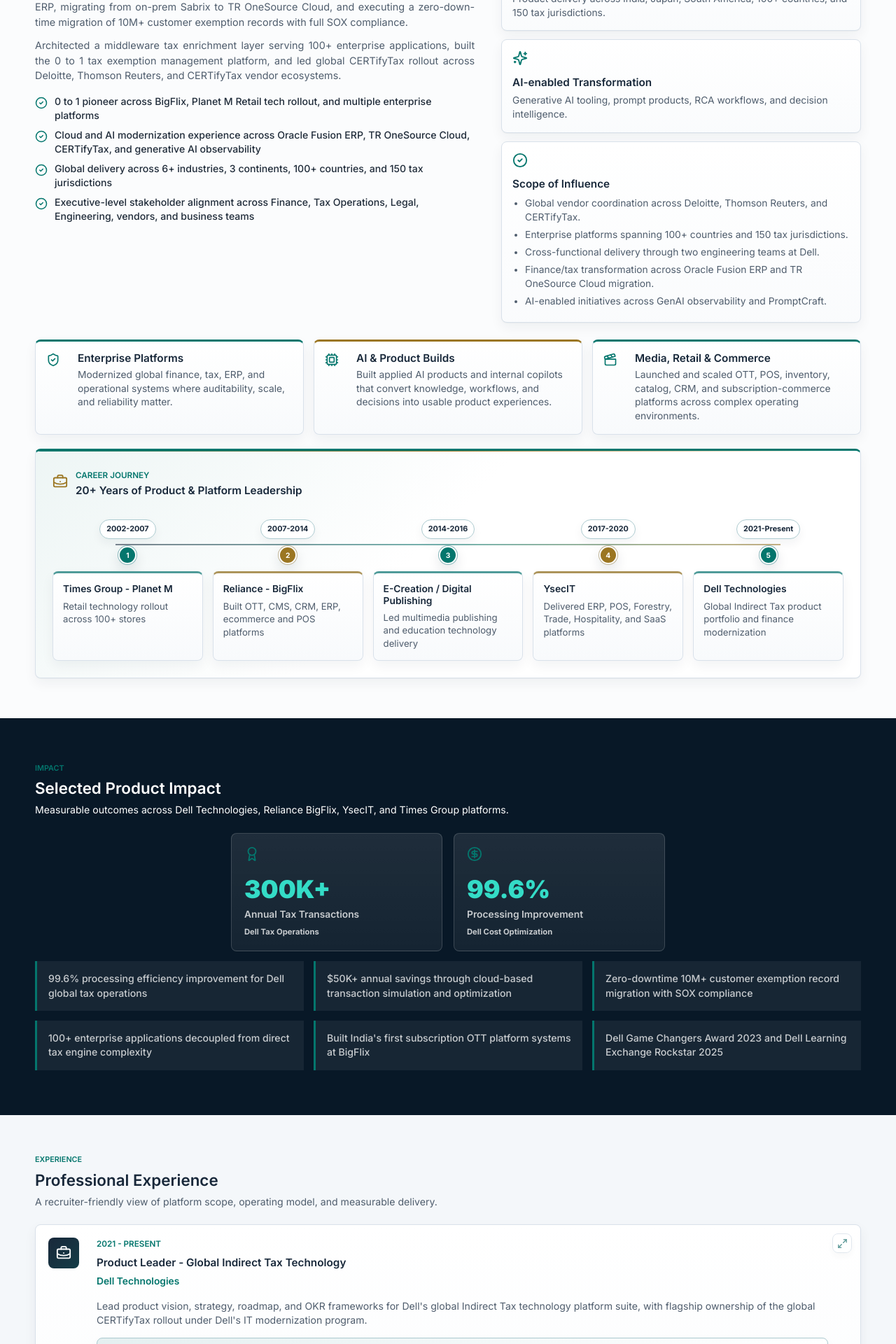
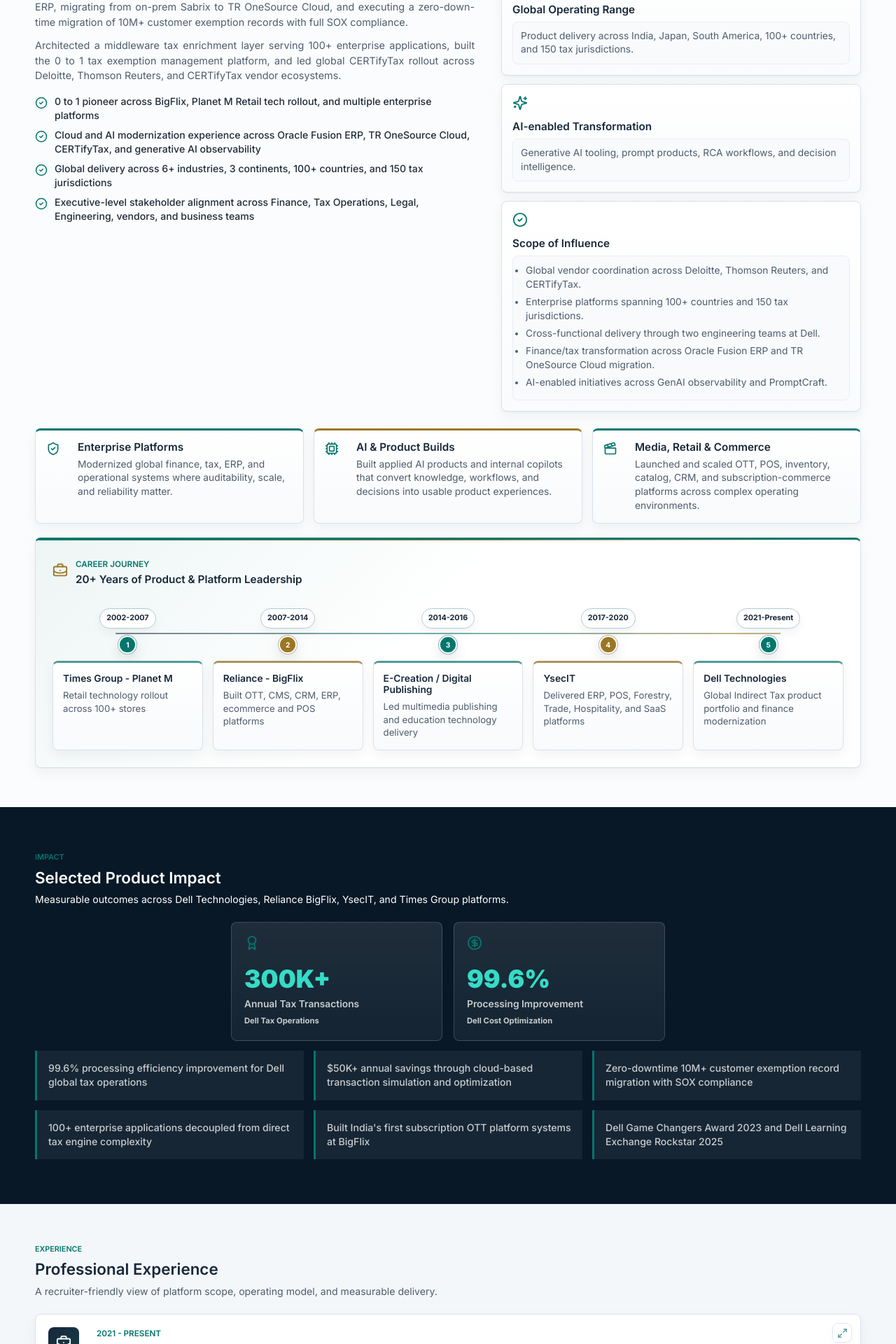
Before and after one commit to vijayshagunkumar/vijayshagunkumar.github.io, a React (Vite) app: page / in a window 1280 px wide. Shown: the part 1060-2980 px from the top of the page at 70% size. Built offline with nearby package versions, Linux system fonts and the light colour scheme.

Commit message:
Apply inner card text panels

```diff
--- a/src/styles/components.css
+++ b/src/styles/components.css
@@ -611,12 +611,32 @@
   hyphens: manual;
 }
 
+.mini-card p,
+.domain-card > p,
+.compact-card p,
+.personal-value,
+.personal-meta div {
+  padding: 10px 11px;
+  border: 1px solid var(--border-soft);
+  border-radius: 8px;
+  background: var(--surface-strong);
+}
+
 .scope-card ul {
   margin: 8px 0 0;
   padding-left: 18px;
   color: var(--muted);
   font-size: 0.92rem;
   line-height: 1.45;
+}
+
+.scope-card ul {
+  padding-top: 10px;
+  padding-right: 10px;
+  padding-bottom: 10px;
+  border: 1px solid var(--border-soft);
+  border-radius: 8px;
+  background: var(--surface-strong);
 }
 
 .scope-card li {
@@ -1003,6 +1023,13 @@
   line-height: 1.45;
   text-align: left;
   hyphens: manual;
+}
+
+.experience-card > div > p:not(.experience-card-highlight) {
+  padding: 10px 11px;
+  border: 1px solid var(--border-soft);
+  border-radius: 8px;
+  background: var(--surface-strong);
 }
 
 .experience-card-highlight {
@@ -1252,8 +1279,8 @@
 
 .personal-meta {
   display: grid;
-  gap: 6px;
-  margin: 0 0 10px;
+  gap: 10px;
+  margin: 0 0 12px;
 }
 
 .personal-meta dt {
```
